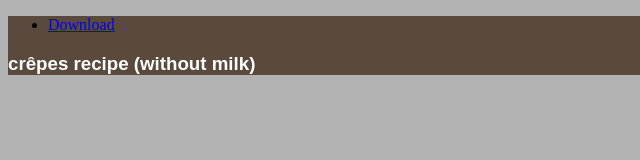
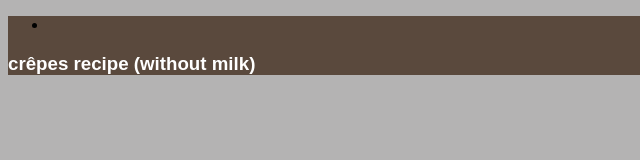
Before and after one commit to ka7arina/blj-receipt-page-katarina-govedarica, a plain HTML site: page index.html in a window 1280 px wide. Shown: the full height of the page, 0-640 px from the left. Drawn offline with Linux system fonts and the light colour scheme; a web font is replaced by a local one.

Commit message:
removed download

```diff
--- a/index.html
+++ b/index.html
@@ -6,7 +6,7 @@
     </style>
     <nav style="background-color:#5A493D;">
       <ul>
-        <li><a href="download.html">Download</a></li>
+        <li></a></li>
       </ul>
       <h3 style="font-family: 'Miniver', sans-serif; color: white;">crêpes recipe (without milk)</h3>
     </nav>
```
